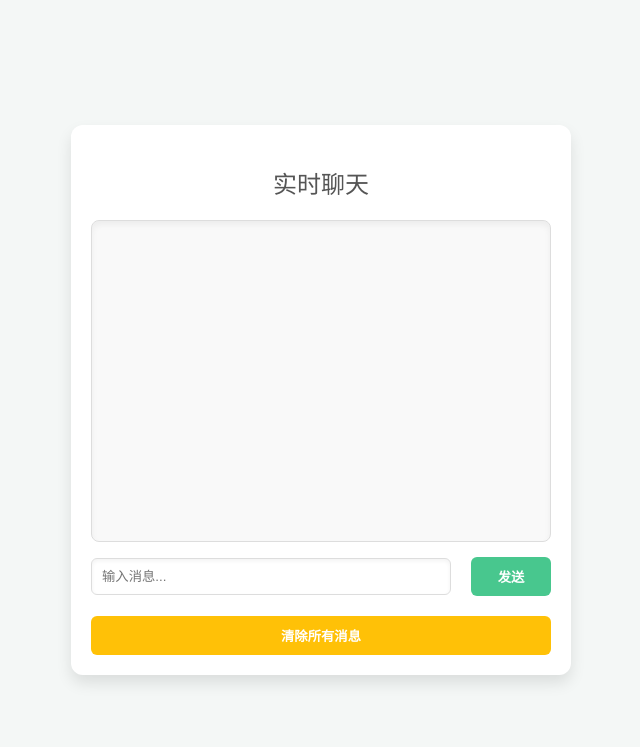
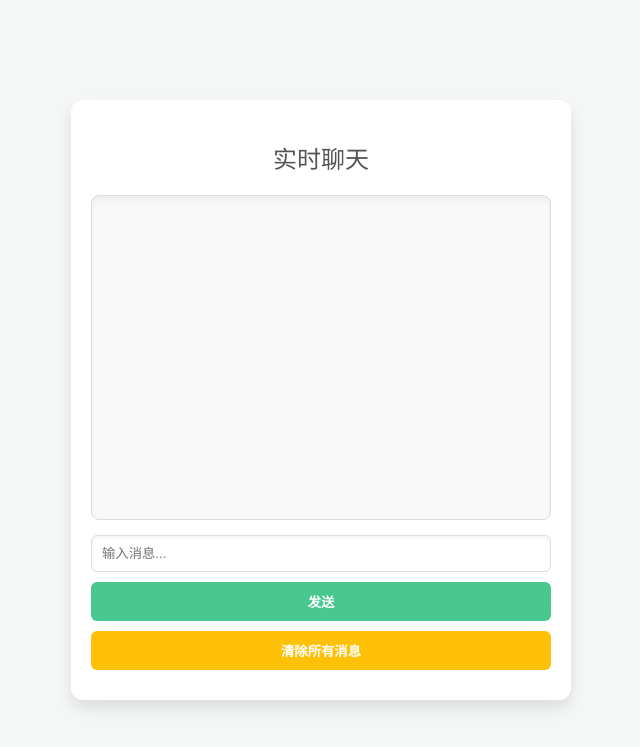
Before and after one commit to ChDseib/MJS-work, a Flask app: page / in a window 1280 px wide. Shown: the top 747 px of the page, without its empty margins (319-959 px from the left). Run offline with Flask 3, Linux system fonts and the light colour scheme; data that the repository does not hold is empty.

Commit message:
V2-aichat

```diff
--- a/1008/templates/chat.html
+++ b/1008/templates/chat.html
@@ -41,6 +41,9 @@
             box-sizing: border-box;
             position: relative;
             z-index: 1;
+            display: flex;
+            flex-direction: column;
+            height: 600px;
         }
 
         h2 {
@@ -51,10 +54,10 @@
         }
 
         #messages {
-            height: 300px;
+            flex: 1;
             border-radius: 8px;
             border: 1px solid #ddd;
-            overflow-y: scroll;
+            overflow-y: auto;
             padding: 10px;
             margin-bottom: 15px;
             background-color: #f9f9f9;
@@ -93,25 +113,37 @@
             padding: 5px 10px;
             cursor: pointer;
             font-size: 12px;
+            margin-left: 10px;
             transition: background-color 0.3s ease;
         }
 
-        .delete-button:hover {
+        .message.user .delete-button {
+            margin-left: 10px;
+        }
+
+        .message.assistant .delete-button {
+            display: none;  /* 不显示 AI 回复的删除按钮 */
+        }
+
+        .message .delete-button:hover {
             background-color: #ff4c4c;
         }
 
         #message-input {
-            width: calc(100% - 100px);
+            flex: none;
+            width: 100%;
             padding: 10px;
             border: 1px solid #ddd;
             border-radius: 6px;
             box-shadow: inset 0px 2px 4px rgba(0, 0, 0, 0.05);
             outline: none;
             box-sizing: border-box;
+            margin-bottom: 10px;
         }
 
         #send-button, #clear-button {
-            width: 80px;
+            flex: none;
+            width: 100%;
             padding: 10px;
             background-color: #48c78e;
             border: none;
@@ -120,6 +152,7 @@
             cursor: pointer;
             font-weight: bold;
             transition: background-color 0.3s ease;
+            margin-bottom: 10px;
         }
 
         #send-button:hover {
@@ -127,28 +160,11 @@
         }
 
         #clear-button {
-            width: 100%;
-            padding: 10px;
             background-color: #ffc107;
-            border: none;
-            color: white;
-            border-radius: 6px;
-            cursor: pointer;
-            margin-top: 10px;
-            font-weight: bold;
-            transition: background-color 0.3s ease;
         }
 
         #clear-button:hover {
             background-color: #ffb306;
-        }
-
-        .input-group {
-            display: flex;
-            justify-content: space-between;
-            align-items: center;
-            gap: 10px;
-            margin-bottom: 10px;
         }
 
         /* Scrollbar customization */
@@ -180,10 +208,8 @@
         <div id="messages">
             <!-- 消息将动态加载 -->
         </div>
-        <div class="input-group">
-            <input type="text" id="message-input" placeholder="输入消息...">
-            <button id="send-button">发送</button>
-        </div>
+        <input type="text" id="message-input" placeholder="输入消息...">
+        <button id="send-button">发送</button>
         <button id="clear-button">清除所有消息</button>
     </div>
 
@@ -209,21 +235,19 @@
                             msgText.classList.add('message-text');
                             msgText.textContent = msg.text;
 
+                            msgDiv.appendChild(msgText);
+
                             if (msg.role === 'user') {
                                 const deleteBtn = document.createElement('button');
                                 deleteBtn.classList.add('delete-button');
                                 deleteBtn.textContent = '删除';
                                 deleteBtn.onclick = () => deleteMessage(msg.id);
-                                msgDiv.appendChild(msgText);
                                 msgDiv.appendChild(deleteBtn);
-                            } else {
-                                // 如果是 AI 回复，可以不添加删除按钮
-                                msgDiv.appendChild(msgText);
                             }
 
                             messagesDiv.appendChild(msgDiv);
                         });
-                        messagesDiv.scrollTop = messagesDiv.scrollHeight;
+                        messagesDiv.scrollTop = messagesDiv.scrollHeight; // 滚动到底部
                     });
             }
 
@@ -241,8 +265,12 @@
                     .then(response => response.json())
                     .then(data => {
                         if (data.status === 'success') {
+                            messageInput.value = '';
                             loadMessages(); // 重新加载消息
-                            messageInput.value = '';
+                            // 延迟滚动到底部，等待 AI 回复
+                            setTimeout(() => {
+                                messagesDiv.scrollTop = messagesDiv.scrollHeight;
+                            }, 500);
                         } else {
                             alert('发送失败: ' + data.message);
                         }
```
Also changed, not shown: other parts of 1008/templates/chat.html (+41 -12 lines).
